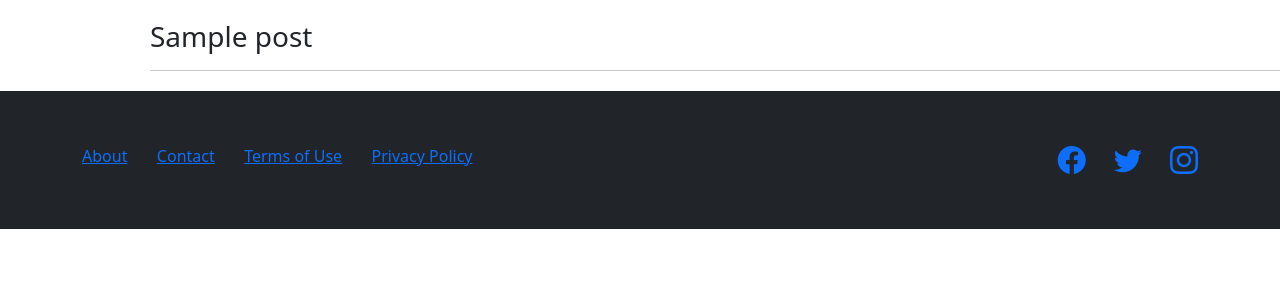
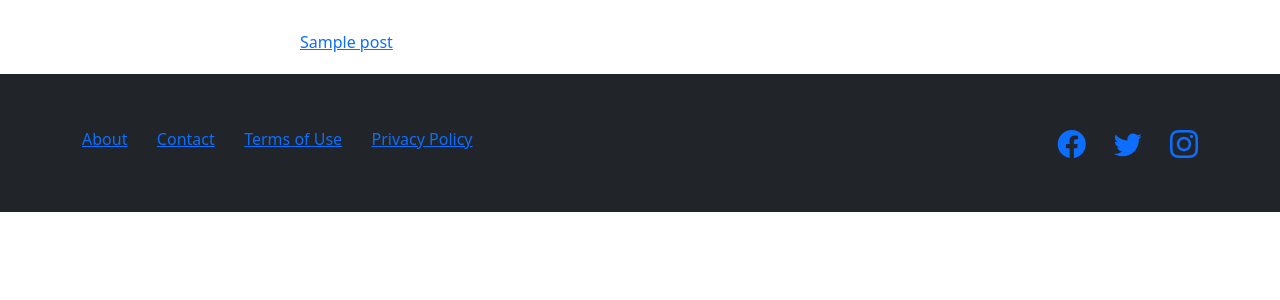
Before and after one commit to ffarzam/CW-98, a Django app: page /post/ in a window 1280 px wide. Shown: the part 64-364 px from the top of the page. Run offline with Django 4.2, Linux system fonts and the light colour scheme; tables that the repository leaves empty hold one stand-in row (values such as "Sample post"); some libraries are stand-ins or nearby versions.

Commit message:
Updating post_list.html

```diff
--- a/week15/template/post_list.html
+++ b/week15/template/post_list.html
@@ -3,9 +3,13 @@
 {% block content %}
 
 {%for post in all_posts %}
-<h3 >{{post.title}}</h3 >
+<div style="margin-top: 30px;padding-left:150px;margin-bottom: 20px;">
+    <a href='{% url "post_details" post.id  %}'
+>{{post.title}}</a >
 
-<hr>
+</div>
+
+
 
 {%endfor%}
 {%endblock%}
```
